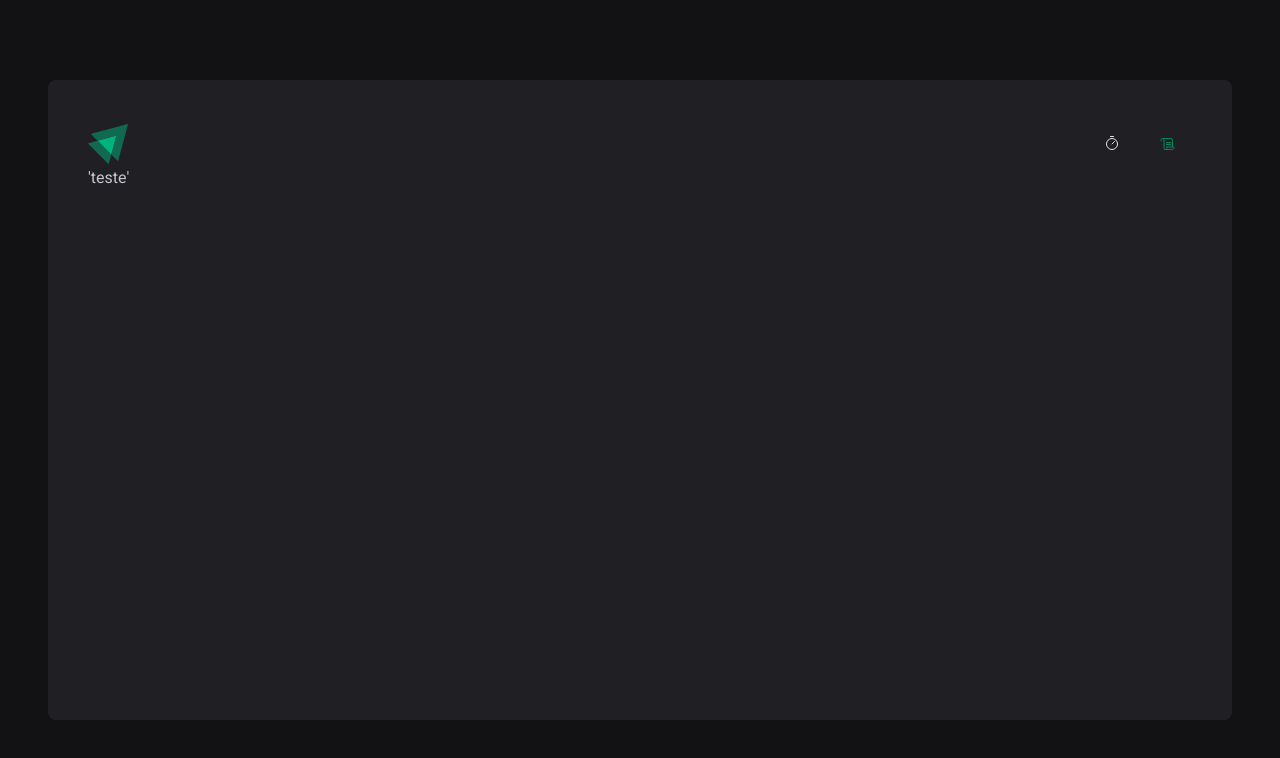
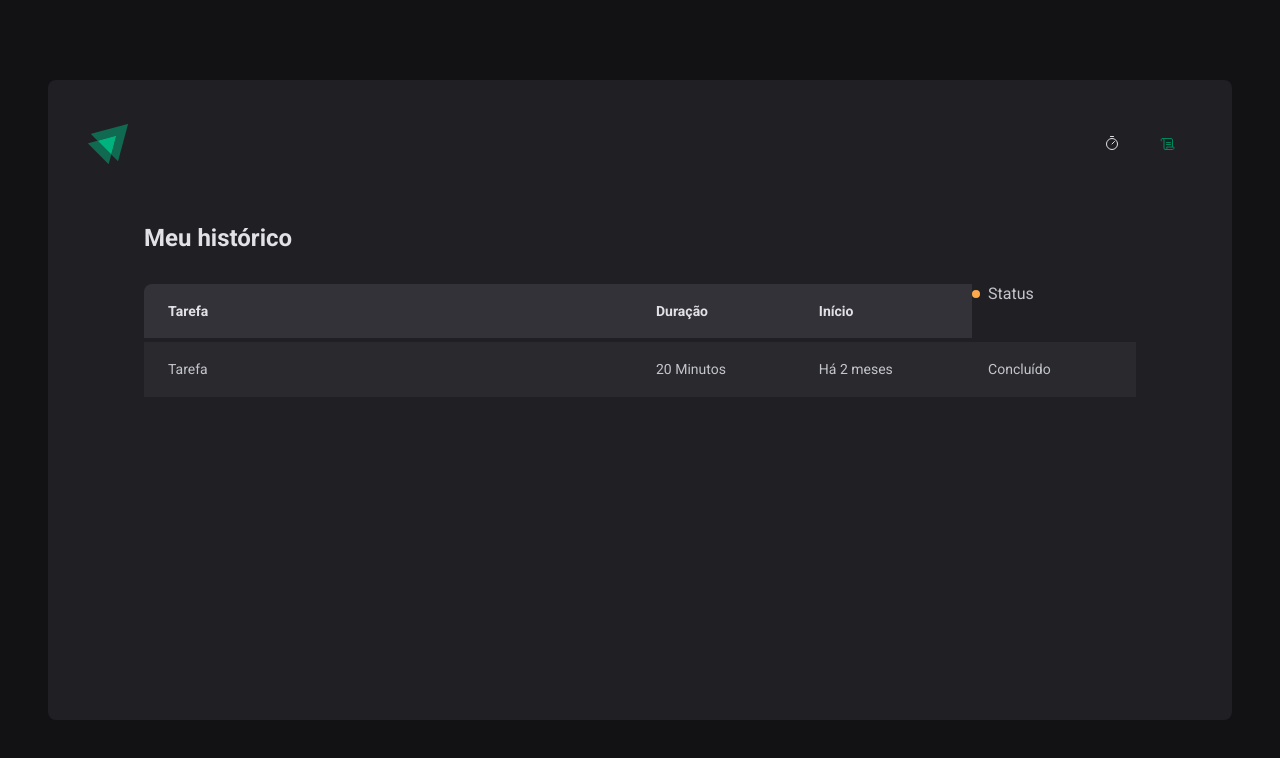
Before and after one commit to AnaSpinetti/ignite-timer, a React (Vite) app: page /history in a window 1280 px wide. Shown: the top 758 px of the page. Built offline with nearby package versions, Linux system fonts and the light colour scheme.

Commit message:
Interface finalizada

```diff
--- a/package.json
+++ b/package.json
@@ -12,6 +12,7 @@
     "phosphor-react": "^1.4.1",
     "react": "^18.2.0",
     "react-dom": "^18.2.0",
+    "react-hook-form": "^7.36.1",
     "react-router-dom": "^6.4.0",
     "styled-components": "^5.3.5"
   },
--- a/src/pages/History/index..tsx
+++ b/src/pages/History/index..tsx
@@ -1,3 +1,31 @@
+import { HistoryContainer, HistoryList, Status } from "./styles";
+
 export function History(){
-    return <p>'teste'</p>
+    return (
+        <HistoryContainer>
+            <h1>Meu histórico</h1>
+
+            <HistoryList>
+                <table>
+                    <thead>
+                        <tr>
+                            <th>Tarefa</th>
+                            <th>Duração</th>
+                            <th>Início</th>
+                            <Status statusColor="yellow">Status</Status>
+                        </tr>
+                    </thead>
+
+                    <tbody>
+                        <tr>
+                            <td>Tarefa</td>
+                            <td>20 Minutos</td>
+                            <td>Há 2 meses</td>
+                            <td>Concluído</td>
+                        </tr>
+                    </tbody>
+                </table>
+            </HistoryList>
+        </HistoryContainer>
+    )
 }
--- a/src/pages/History/styles.ts
+++ b/src/pages/History/styles.ts
@@ -0,0 +1,85 @@
+import styled from "styled-components"
+
+export const HistoryContainer = styled.main`
+    flex: 1;
+    padding: 3.5rem;
+    display: flex;
+    flex-direction: column;
+
+    h1{
+        font-size: 1.5rem;
+        color: ${props => props.theme["gray-100"]};
+    }
+`
+
+export const HistoryList = styled.div`
+    flex: 1;
+    overflow: auto;
+    margin-top: 2rem;
+
+    table{
+        width: 100%;
+        min-width: 600px;
+        border-collapse: collapse;
+
+        th{
+            background-color: ${props => props.theme["gray-600"]};
+            padding: 1rem;
+            text-align: left;
+            font-size: 0.875rem;
+            color: ${props => props.theme["gray-100"]};
+            line-height: 1.6;
+
+            &:first-child{
+                border-top-left-radius: 8px;
+                padding-left: 1.5rem
+            }
+
+            &:last-child{
+                border-top-right-radius: 8px;
+                padding-right: 1.5rem
+            }
+        }
+
+        td{
+            background-color:  ${props => props.theme["gray-700"]};
+            border-top: 4px solid  ${props => props.theme["gray-800"]};
+            padding: 1rem;
+            font-size: 0.875rem;
+            line-height: 1.6;
+
+            &:first-child{
+                width: 50%;
+                padding-left: 1.5rem
+            }
+
+            &:last-child{
+                padding-right: 1.5rem
+            }
+        }
+    }
+`
+
+const STATUS_COLORS = {
+    yellow: 'yellow-500',
+    red: 'red-500',
+    green: 'green-500',
+} as const
+
+interface StatusProps{
+    statusColor: keyof typeof STATUS_COLORS;
+}
+
+export const Status = styled.span<StatusProps>`
+    display: flex;
+    align-items: center;
+    gap: 0.5rem;
+
+    &::before{
+        content: '';
+        width: 0.5rem;
+        height: 0.5rem;
+        border-radius: 99999px;
+        background: ${props => props.theme[STATUS_COLORS[props.statusColor]]};
+    }
+`
--- a/src/pages/Home/index.tsx
+++ b/src/pages/Home/index.tsx
@@ -1,16 +1,40 @@
 import { Play } from "phosphor-react";
-import { CountdownContainer, FormContainer, HomeContainer, Separator } from "./styles";
+import { useForm } from "react-hook-form";
+import { CountdownContainer, FormContainer, HomeContainer, Separator, StartCountdownButton, TaskInput, TaskInputAmount } from "./styles";
+
+interface NewCycleFormData{
+    task: string,
+    minutesAmount: number
+}
 
 export function Home() {
+    const {register, handleSubmit, watch, reset} = useForm<NewCycleFormData>({
+        defaultValues: {
+            task: '',
+            minutesAmount: 0
+        }
+    });
+
+    // Verificando se tem valor no input de task para habilitar o botão de submit
+    const task = watch('task')
+
+    function handleSubmitForm(data: NewCycleFormData){
+        reset();
+    }
+
     return (
         <HomeContainer>
-            <form>
+            <form onSubmit={handleSubmit(handleSubmitForm)}>
                 <FormContainer>
                     <label htmlFor="task">Vou trabalhar em</label>
-                    <input id="task" />
+                    <TaskInput id="task" placeholder="Dê um nome para o seu projeto" {...register('task')} />
 
                     <label htmlFor="minutesAmount">durante</label>
-                    <input type="number" id="minutesAmount" />
+                    <TaskInputAmount list="task-suggestions" placeholder="00" step={2} min={1} max={60} type="number" id="minutesAmount" {...register('minutesAmount', {valueAsNumber: true})} />
+
+                    <datalist id="task-suggestions">
+                        <option value="" />
+                    </datalist>
 
                     <span>minutos.</span>
                 </FormContainer>
@@ -23,10 +47,10 @@
                     <span>0</span>
                 </CountdownContainer>
 
-                <button type="submit">
+                <StartCountdownButton disabled={!task} type="submit">
                     <Play size={24} />
-                     Começar
-                </button>
+                    Começar
+                </StartCountdownButton>
             </form>
         </HomeContainer>
     )
--- a/src/pages/Home/styles.ts
+++ b/src/pages/Home/styles.ts
@@ -51,3 +51,43 @@
     display: flex;
     justify-content: center;
 `;
+
+export const StartCountdownButton = styled.button`
+    width: 100%;
+    justify-content: center;
+    align-items: center;
+    border: 0;
+    padding: 1rem;
+    border-radius: 8px;
+    display: flex;
+    gap: 0.5rem;
+    font-weight: bold;
+    cursor: pointer;
+    color: ${props => props.theme["gray-100"]};
+    background: ${props => props.theme["green-500"]};
+
+    &:hover{
+        background: ${props => props.theme["green-700"]};
+
+    }
+`;
+
+const BaseInput = styled.input`
+    background-color: transparent;
+    height: 2.5rem;
+    border: 0;
+    border-bottom: 2px solid ${props => props.theme["gray-500"]};
+    color: ${props => props.theme["gray-100"]};
+    font-size: 1.125rem;
+    font-weight: bold;
+    padding: 0 0.5rem;
+
+`
+
+export const TaskInput = styled(BaseInput)`
+    flex: 1;
+`
+
+export const TaskInputAmount = styled(BaseInput)`
+    width: 4rem;
+`
```
Also changed, not shown: 1 other file (tests, documents, lock files or other folders).
